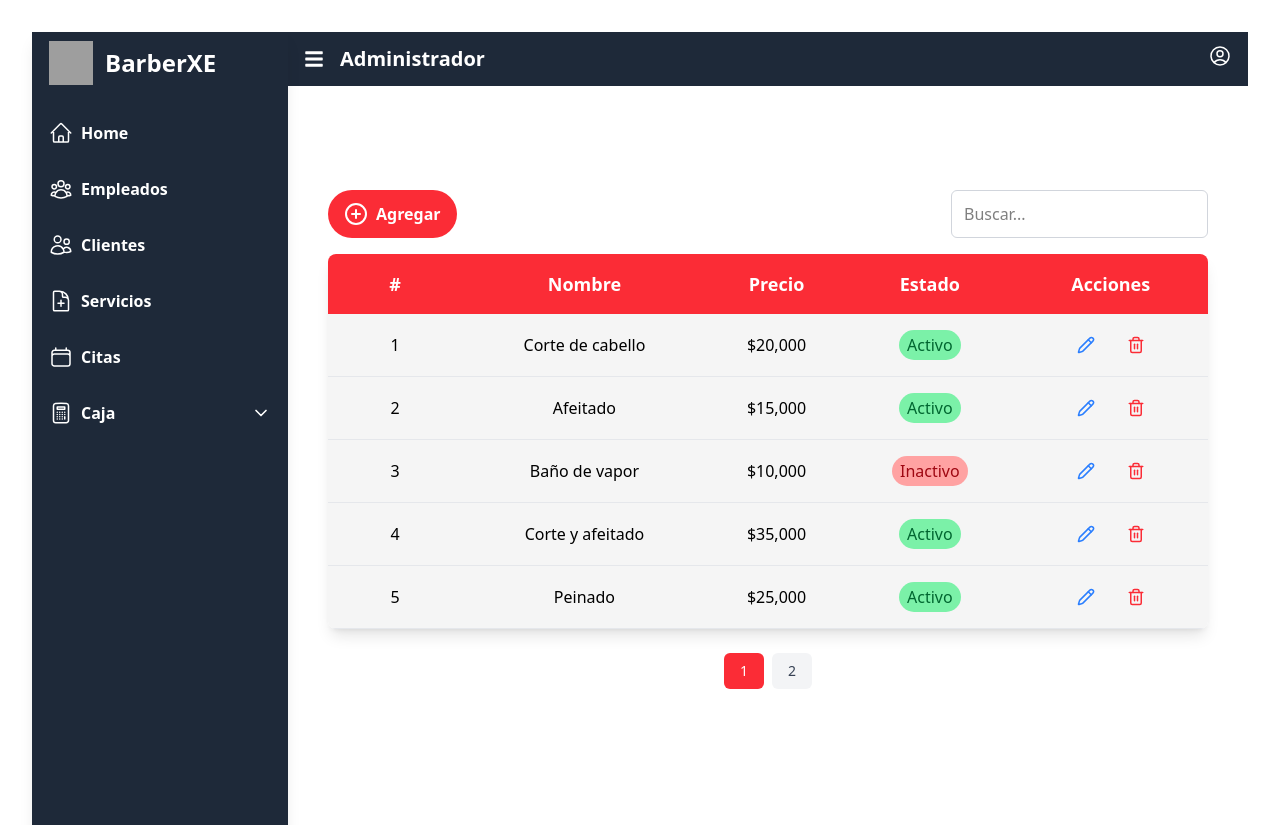
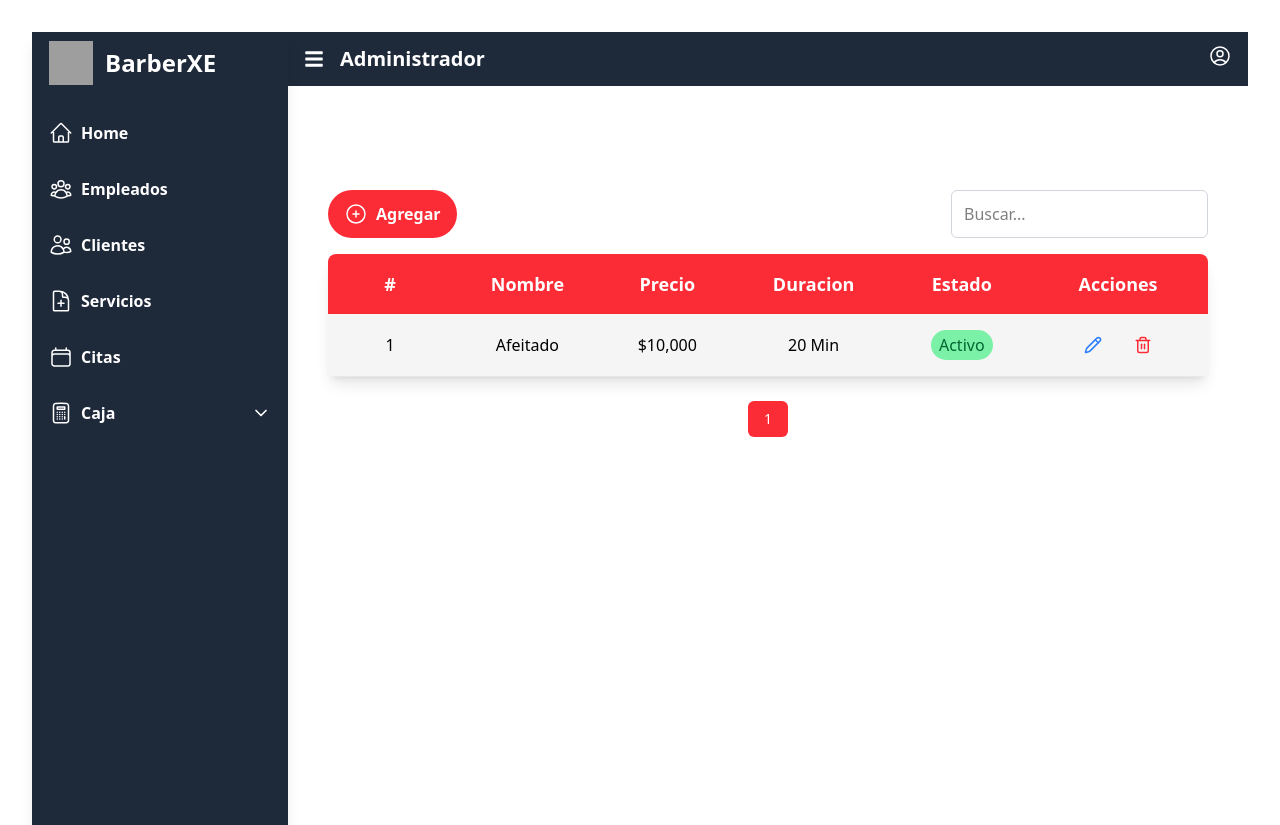
Before and after one commit to zzMateozz/BarberXE, a React (Vite) app in the folder Front_BarberXE/: page /Servicios in a window 1280 px wide. After the commit the page ends 800 px from the top, so only its background shows below. Built offline with nearby package versions, Linux system fonts and the light colour scheme; grey boxes are pictures that could not be loaded.

Commit message:
Interfaz Arregladas

```diff
--- a/Front_BarberXE/src/components/CrudClient.jsx
+++ b/Front_BarberXE/src/components/CrudClient.jsx
@@ -1,5 +1,6 @@
 import React, { useState } from "react";
-import { Pencil, Trash2, PlusCircle } from "lucide-react";
+import { Pencil, Trash2} from "lucide-react";
+import { EyeIcon, EyeSlashIcon, PlusCircleIcon } from "@heroicons/react/24/outline";
 
 const styles = {
   tableContainer: "overflow-x-auto rounded-lg shadow-lg bg-white",
@@ -13,6 +14,7 @@ const styles = {
 };
 
 const TableClients = ({ isCollapsed }) => {
+  const [showPassword, setShowPassword] = useState(false);
   const [clients, setClients] = useState([
     {
       cedula: "10293847",
@@ -89,6 +91,7 @@ const TableClients = ({ isCollapsed }) => {
         apellido: "",
         telefono: "",
         correo: "",
+        contraseña: "",
       });
       setEditIndex(null);
     }
@@ -102,6 +105,7 @@ const TableClients = ({ isCollapsed }) => {
       apellido: "",
       telefono: "",
       correo: "",
+      contraseña: "",
     });
     setEditIndex(null);
   };
@@ -166,7 +170,7 @@ const TableClients = ({ isCollapsed }) => {
             onClick={() => openModal()}
             className="bg-red-500 hover:bg-red-600 text-white font-semibold py-3 px-4 flex items-center gap-2 rounded-3xl"
           >
-            <PlusCircle className="w-6 h-6" /> Agregar
+       < PlusCircleIcon className="w-6 h-6" /> Agregar
           </button>
           <input
             type="text"
@@ -251,16 +255,46 @@ const TableClients = ({ isCollapsed }) => {
           <div className="fixed inset-0 flex items-center justify-center bg-black/75 bg-opacity-50 z-50">
             <div className="bg-white rounded-xl shadow-2xl w-full max-w-md p-6 space-y-6 border border-gray-200">
               <h2 className="text-2xl font-semibold flex items-center gap-2">
-                <PlusCircle className="w-6 h-6 text-red-500" />{" "}
+                <PlusCircleIcon className="w-6 h-6 text-red-500" />{" "}
                 {editIndex !== null ? "Editar Cliente" : "Añadir Cliente"}
               </h2>
               <form onSubmit={handleSubmit} className="space-y-4">
-                {["cedula", "nombre", "apellido", "telefono", "correo"].map(
-                  (field) => (
-                    <div key={field}>
-                      <label className="block text-sm font-medium text-gray-700">
-                        {field.charAt(0).toUpperCase() + field.slice(1)}
-                      </label>
+                {[
+                  "cedula",
+                  "nombre",
+                  "apellido",
+                  "telefono",
+                  "correo",
+                  "contraseña",
+                ].map((field) => (
+                  <div key={field}>
+                    <label className="block text-sm font-medium text-gray-700">
+                      {field.charAt(0).toUpperCase() + field.slice(1)}
+                    </label>
+                    {field === "contraseña" ? (
+                      <div className="relative">
+                        <input
+                          type={showPassword ? "text" : "password"}
+                          name={field}
+                          value={formData[field]}
+                          onChange={handleChange}
+                          placeholder={`Ingrese ${field}`}
+                          className="mt-1 w-full border rounded-md py-2 px-3 pr-10 focus:ring-2 focus:ring-blue-500"
+                          required
+                        />
+                        <button
+                          type="button"
+                          onClick={() => setShowPassword(!showPassword)}
+                          className="absolute inset-y-0 right-3 flex items-center"
+                        >
+                          {showPassword ? (
+                            <EyeSlashIcon className= "w-6 h-6" />
+                          ) : (
+                            <EyeIcon className= "w-6 h-6" />
+                          )}
+                        </button>
+                      </div>
+                    ) : (
                       <input
                         type="text"
                         name={field}
@@ -270,10 +304,9 @@ const TableClients = ({ isCollapsed }) => {
                         className="mt-1 w-full border rounded-md py-2 px-3 focus:ring-2 focus:ring-blue-500"
                         required
                       />
-                    </div>
-                  )
-                )}
-
+                    )}
+                  </div>
+                ))}
                 <div className="flex gap-4 justify-end">
                   <button
                     type="button"
--- a/Front_BarberXE/src/components/CrudEgress.jsx
+++ b/Front_BarberXE/src/components/CrudEgress.jsx
@@ -1,5 +1,6 @@
 import React, { useState } from "react";
-import { Pencil, Trash2, PlusCircle } from "lucide-react";
+import { Pencil, Trash2} from "lucide-react";
+import {PlusCircleIcon } from "@heroicons/react/24/outline"
 
 const styles = {
   tableContainer: "overflow-x-auto rounded-lg shadow-lg bg-white",
@@ -128,7 +129,7 @@ const TableEgresos = ({ isCollapsed }) => {
             onClick={() => openModal()}
             className="bg-red-500 hover:bg-red-600 text-white font-semibold py-3 px-4 flex items-center gap-2 rounded-3xl"
           >
-            <PlusCircle className="w-6 h-6" /> Agregar
+            <PlusCircleIcon className="w-6 h-6" /> Agregar
           </button>
           <input
             type="text"
@@ -207,7 +208,7 @@ const TableEgresos = ({ isCollapsed }) => {
           <div className="fixed inset-0 flex items-center justify-center bg-black/75 bg-opacity-50 z-50">
             <div className="bg-white rounded-xl shadow-2xl w-full max-w-md p-6 space-y-6 border border-gray-200 max-h-[70vh] overflow-y-auto">
               <h2 className="text-2xl font-semibold flex items-center gap-2">
-                <PlusCircle className="w-6 h-6 text-red-500" />
+                <PlusCircleIcon className="w-6 h-6 text-red-500" />
                 {editIndex !== null ? "Editar Egreso" : "Añadir Egreso"}
               </h2>
               <form onSubmit={handleSubmit} className="space-y-4">
--- a/Front_BarberXE/src/components/CrudEmployees.jsx
+++ b/Front_BarberXE/src/components/CrudEmployees.jsx
@@ -1,6 +1,6 @@
 import React, { useState } from "react";
-import { Pencil, Trash2, PlusCircle } from "lucide-react";
-import { EyeIcon, EyeSlashIcon } from "@heroicons/react/24/outline";
+import { Pencil, Trash2} from "lucide-react";
+import { EyeIcon, EyeSlashIcon, PlusCircleIcon } from "@heroicons/react/24/outline";
 
 const styles = {
   tableContainer: "overflow-x-auto rounded-lg shadow-lg bg-white",
@@ -150,7 +150,7 @@ const TableEmployees = ({ isCollapsed }) => {
             onClick={() => openModal()}
             className="bg-red-500 hover:bg-red-600 text-white font-semibold py-3 px-4 flex items-center gap-2 rounded-3xl"
           >
-            <PlusCircle className="w-6 h-6" /> Agregar
+            < PlusCircleIcon className="w-6 h-6" /> Agregar
           </button>
           <input
             type="text"
@@ -247,7 +247,7 @@ const TableEmployees = ({ isCollapsed }) => {
           <div className="fixed inset-0 flex items-center justify-center bg-black/75 bg-opacity-50 z-50">
             <div className="bg-white rounded-xl shadow-2xl w-full max-w-md p-6 space-y-6 border border-gray-200 max-h-[70vh] overflow-y-auto">
               <h2 className="text-2xl font-semibold flex items-center gap-2">
-                <PlusCircle className="w-6 h-6 text-red-500" />{" "}
+                <PlusCircleIcon className="w-6 h-6 text-red-500" />{" "}
                 {editIndex !== null ? "Editar Empleado" : "Añadir Empleado"}
               </h2>
               <form onSubmit={handleSubmit} className="space-y-4">
--- a/Front_BarberXE/src/components/CrudIncome.jsx
+++ b/Front_BarberXE/src/components/CrudIncome.jsx
@@ -1,5 +1,6 @@
 import React, { useState } from "react";
-import { Pencil, Trash2, PlusCircle } from "lucide-react";
+import { Pencil, Trash2} from "lucide-react";
+import {PlusCircleIcon } from "@heroicons/react/24/outline"
 
 const styles = {
   tableContainer: "overflow-x-auto rounded-lg shadow-lg bg-white",
@@ -128,7 +129,7 @@ const TableIngresos = ({ isCollapsed }) => {
             onClick={() => openModal()}
             className="bg-red-500 hover:bg-red-600 text-white font-semibold py-3 px-4 flex items-center gap-2 rounded-3xl"
           >
-            <PlusCircle className="w-6 h-6" /> Agregar
+            <PlusCircleIcon  className="w-6 h-6" /> Agregar
           </button>
           <input
             type="text"
@@ -207,7 +208,7 @@ const TableIngresos = ({ isCollapsed }) => {
           <div className="fixed inset-0 flex items-center justify-center bg-black/75 bg-opacity-50 z-50">
             <div className="bg-white rounded-xl shadow-2xl w-full max-w-md p-6 space-y-6 border border-gray-200 max-h-[70vh] overflow-y-auto">
               <h2 className="text-2xl font-semibold flex items-center gap-2">
-                <PlusCircle className="w-6 h-6 text-red-500" />
+                <PlusCircleIcon  className="w-6 h-6 text-red-500" />
                 {editIndex !== null ? "Editar Ingreso" : "Añadir Ingreso"}
               </h2>
               <form onSubmit={handleSubmit} className="space-y-4">
--- a/Front_BarberXE/src/components/CrudService.jsx
+++ b/Front_BarberXE/src/components/CrudService.jsx
@@ -1,5 +1,6 @@
 import React, { useState } from "react";
-import { Pencil, Trash2, PlusCircle } from "lucide-react";
+import { Pencil, Trash2} from "lucide-react";
+import {PlusCircleIcon } from "@heroicons/react/24/outline"
 
 const styles = {
   tableContainer: "overflow-x-auto rounded-lg shadow-lg bg-white",
@@ -16,46 +17,19 @@ const TableServices = ({ isCollapsed }) => {
   const [services, setServices] = useState([
     {
       id: 1,
-      nombre: "Corte de cabello",
-      precio: "$20,000",
+      nombre: "Afeitado",
+      precio: "$10,000",
+      Duracion: "20 Min",
       estado: "Activo",
     },
-    {
-      id: 2,
-      nombre: "Afeitado",
-      precio: "$15,000",
-      estado: "Activo",
-    },
-    {
-      id: 3,
-      nombre: "Baño de vapor",
-      precio: "$10,000",
-      estado: "Inactivo",
-    },
-    {
-      id: 4,
-      nombre: "Corte y afeitado",
-      precio: "$35,000",
-      estado: "Activo",
-    },
-    {
-      id: 5,
-      nombre: "Peinado",
-      precio: "$25,000",
-      estado: "Activo",
-    },
-    {
-      id: 6,
-      nombre: "Tratamiento capilar",
-      precio: "$30,000",
-      estado: "Inactivo",
-    },
+
   ]);
   const [searchTerm, setSearchTerm] = useState("");
   const [showModal, setShowModal] = useState(false);
   const [formData, setFormData] = useState({
     nombre: "",
     precio: "",
+    Duracion: "",
     estado: "Activo",
   });
   const [editIndex, setEditIndex] = useState(null);
@@ -71,6 +45,7 @@ const TableServices = ({ isCollapsed }) => {
       setFormData({
         nombre: "",
         precio: "",
+        Duracion: " ",
         estado: "Activo",
       });
       setEditIndex(null);
@@ -82,6 +57,7 @@ const TableServices = ({ isCollapsed }) => {
     setFormData({
       nombre: "",
       precio: "",
+      Duracion: "",
       estado: "Activo",
     });
     setEditIndex(null);
@@ -150,7 +126,7 @@ const TableServices = ({ isCollapsed }) => {
             onClick={() => openModal()}
             className="bg-red-500 hover:bg-red-600 text-white font-semibold py-3 px-4 flex items-center gap-2 rounded-3xl"
           >
-            <PlusCircle className="w-6 h-6" /> Agregar
+            <PlusCircleIcon  className="w-6 h-6" /> Agregar
           </button>
           <input
             type="text"
@@ -172,6 +148,7 @@ const TableServices = ({ isCollapsed }) => {
                 <th className={styles.th}>#</th>
                 <th className={styles.th}>Nombre</th>
                 <th className={styles.th}>Precio</th>
+                <th className={styles.th}>Duracion</th>
                 <th className={styles.th}>Estado</th>
                 <th className={styles.th}>Acciones</th>
               </tr>
@@ -182,6 +159,7 @@ const TableServices = ({ isCollapsed }) => {
                   <td className={styles.td}>{indexOfFirstItem + i + 1}</td>
                   <td className={styles.td}>{service.nombre}</td>
                   <td className={styles.td}>{service.precio}</td>
+                  <td className={styles.td}>{service.Duracion}</td>
                   <td className={styles.td}>
                     <span
                       className={`py-1 px-2 rounded-full ${
@@ -241,11 +219,11 @@ const TableServices = ({ isCollapsed }) => {
           <div className="fixed inset-0 flex items-center justify-center bg-black/75 bg-opacity-50 z-50">
             <div className="bg-white rounded-xl shadow-2xl w-full max-w-md p-6 space-y-6 border border-gray-200">
               <h2 className="text-2xl font-semibold flex items-center gap-2">
-                <PlusCircle className="w-6 h-6 text-red-500" />{" "}
+                <PlusCircleIcon className="w-6 h-6 text-red-500" />{" "}
                 {editIndex !== null ? "Editar Servicio" : "Añadir Servicio"}
               </h2>
               <form onSubmit={handleSubmit} className="space-y-4">
-                {["nombre", "precio"].map((field) => (
+                {["nombre", "precio", "duracion"].map((field) => (
                   <div key={field}>
                     <label className="block text-sm font-medium text-gray-700">
                       {field.charAt(0).toUpperCase() + field.slice(1)}
```
